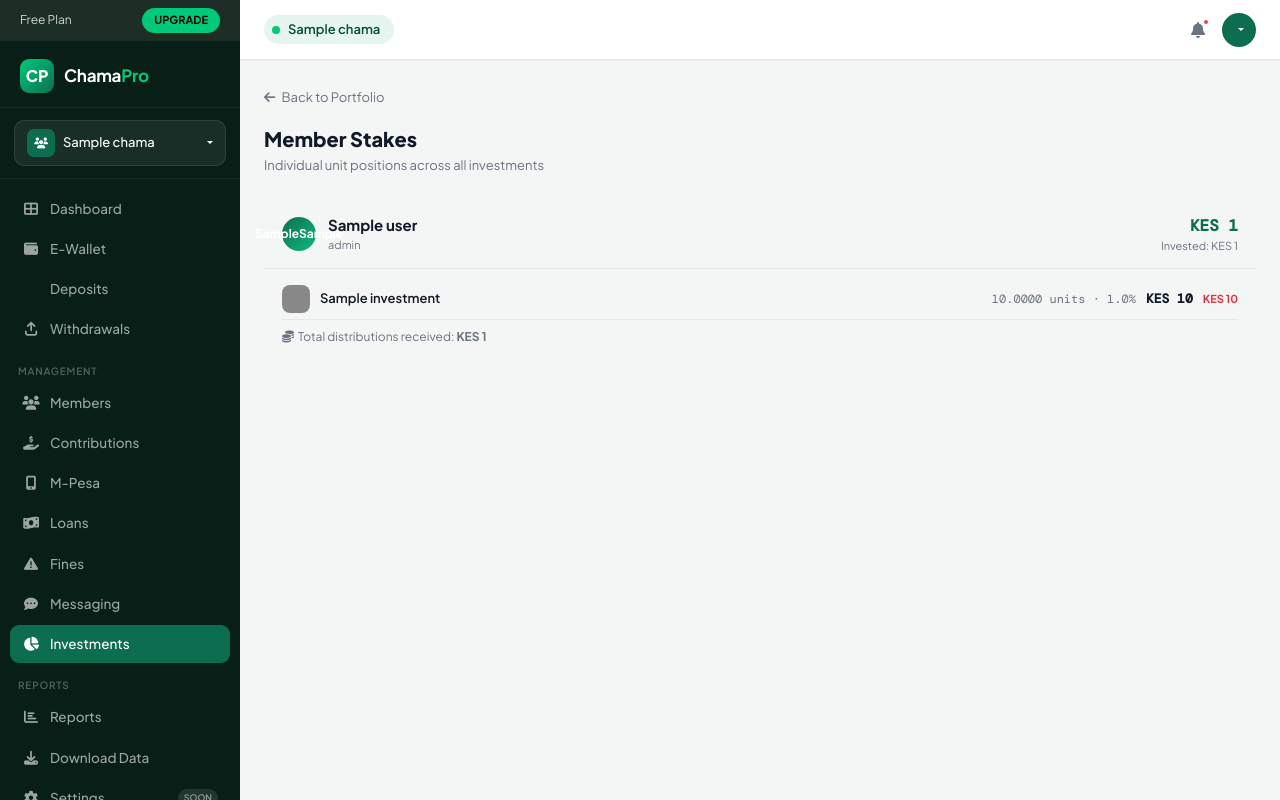
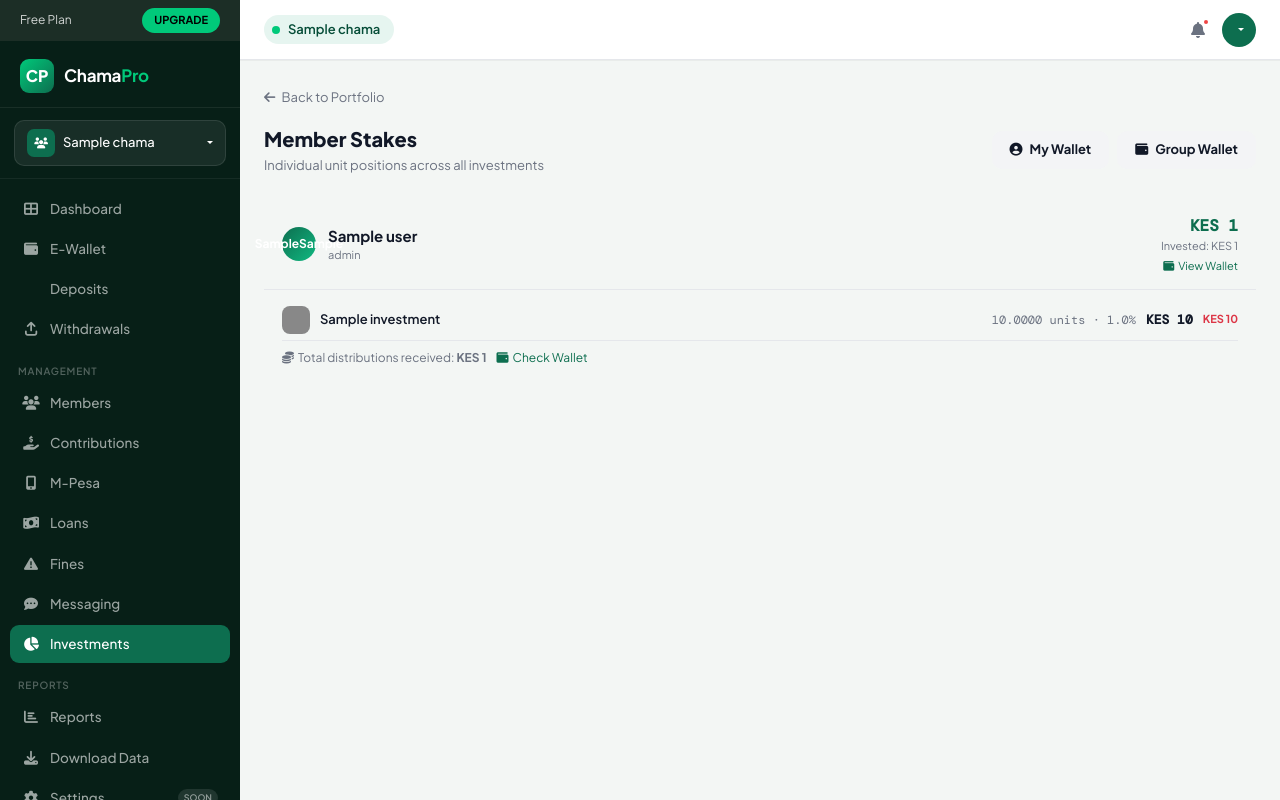
Before and after one commit to Dantechdevs/chamapro, a Django app: template chamapro/chamapro/templates/investments/stakes.html in a window 1280 px wide. Run offline with Django 5.2, Linux system fonts and the light colour scheme; the template is opened without the code that fills it: most values are stand-ins (such as "Sample title", 1, 10 or a date in 2020).

Commit message:
feat(investments): link wallet dashboard and group wallet across all investment templates

```diff
--- a/chamapro/chamapro/templates/investments/stakes.html
+++ b/chamapro/chamapro/templates/investments/stakes.html
@@ -12,6 +12,7 @@
   .stake-meta{margin-left:auto;text-align:right;}
   .stake-total{font-family:'DM Mono',monospace;font-size:16px;font-weight:800;color:var(--brand);}
   .stake-sub{font-size:11px;color:var(--muted);}
+  .stake-wallet-link{font-size:11px;color:var(--brand);text-decoration:none;margin-top:4px;display:block;}
   .stake-body{padding:10px 18px 14px;}
   .pos-row{display:flex;align-items:center;gap:10px;padding:6px 0;border-bottom:1px solid var(--border);font-size:13px;}
   .pos-row:last-child{border-bottom:none;}
@@ -35,6 +36,14 @@
     <div class="page-title">Member Stakes</div>
     <div class="page-sub">Individual unit positions across all investments</div>
   </div>
+  <div class="d-flex gap-2">
+    <a href="{% url 'wallet_dashboard' chama.id %}" class="btn-add" style="background:#f3f4f6;color:var(--text);">
+      <i class="fas fa-user-circle"></i> My Wallet
+    </a>
+    <a href="{% url 'group_wallet' chama.id %}" class="btn-add" style="background:#f3f4f6;color:var(--text);">
+      <i class="fas fa-wallet"></i> Group Wallet
+    </a>
+  </div>
 </div>
 
 {% for stake in stakes %}
@@ -48,6 +57,9 @@
     <div class="stake-meta">
       <div class="stake-total">KES {{ stake.total_value|floatformat:0|intcomma }}</div>
       <div class="stake-sub">Invested: KES {{ stake.total_invested|intcomma }}</div>
+      <a href="{% url 'wallet_dashboard' chama.id %}" class="stake-wallet-link">
+        <i class="fas fa-wallet me-1"></i>View Wallet
+      </a>
     </div>
   </div>
   <div class="stake-body">
@@ -67,6 +79,9 @@
     {% if stake.total_distributions %}
     <div style="font-size:12px;color:var(--muted);margin-top:8px;">
       <i class="fas fa-coins me-1"></i>Total distributions received: <strong>KES {{ stake.total_distributions|intcomma }}</strong>
+      <a href="{% url 'wallet_dashboard' chama.id %}" style="color:var(--brand);text-decoration:none;margin-left:8px;">
+        <i class="fas fa-wallet me-1"></i>Check Wallet
+      </a>
     </div>
     {% endif %}
   </div>
```
Also changed, not shown: chamapro/chamapro/templates/investments/detail.html (+21 -2 lines), chamapro/chamapro/templates/investments/portfolio.html (+7 -1 lines).
